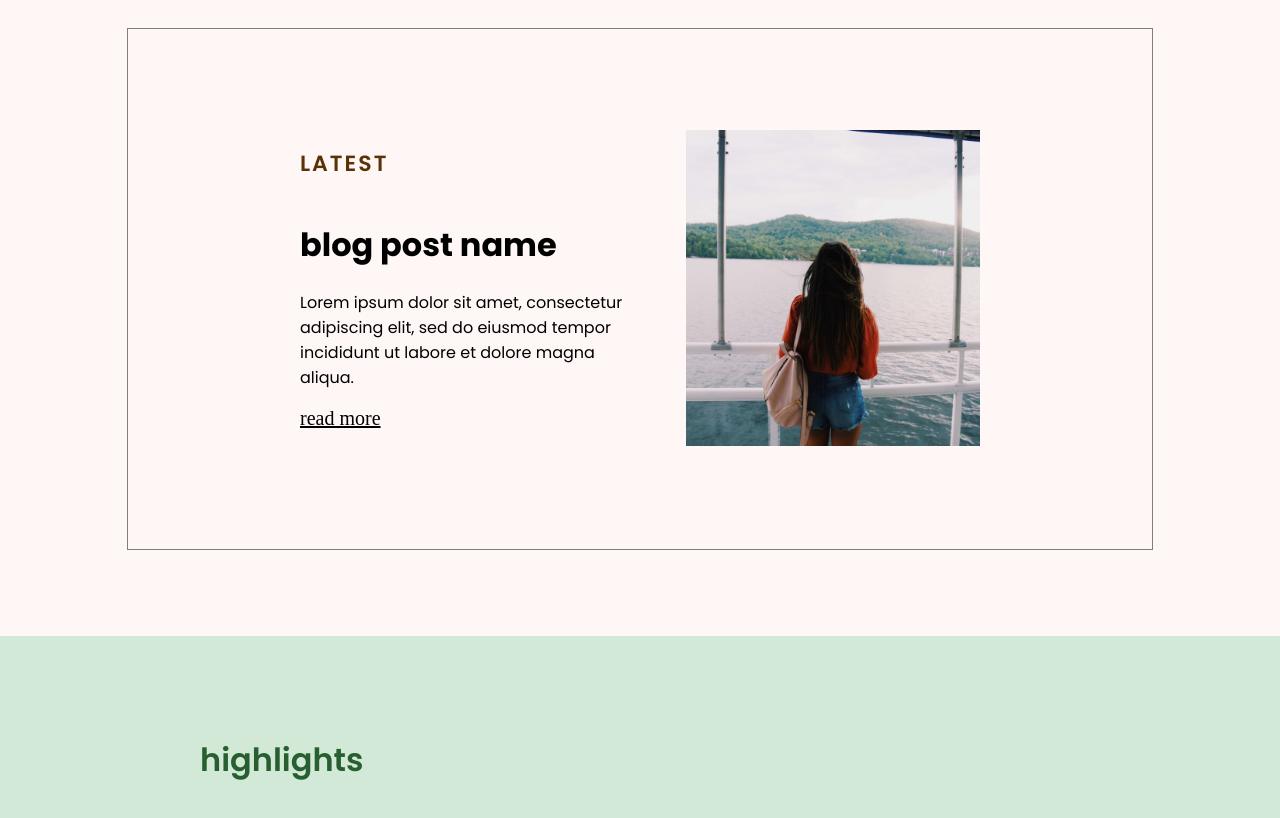
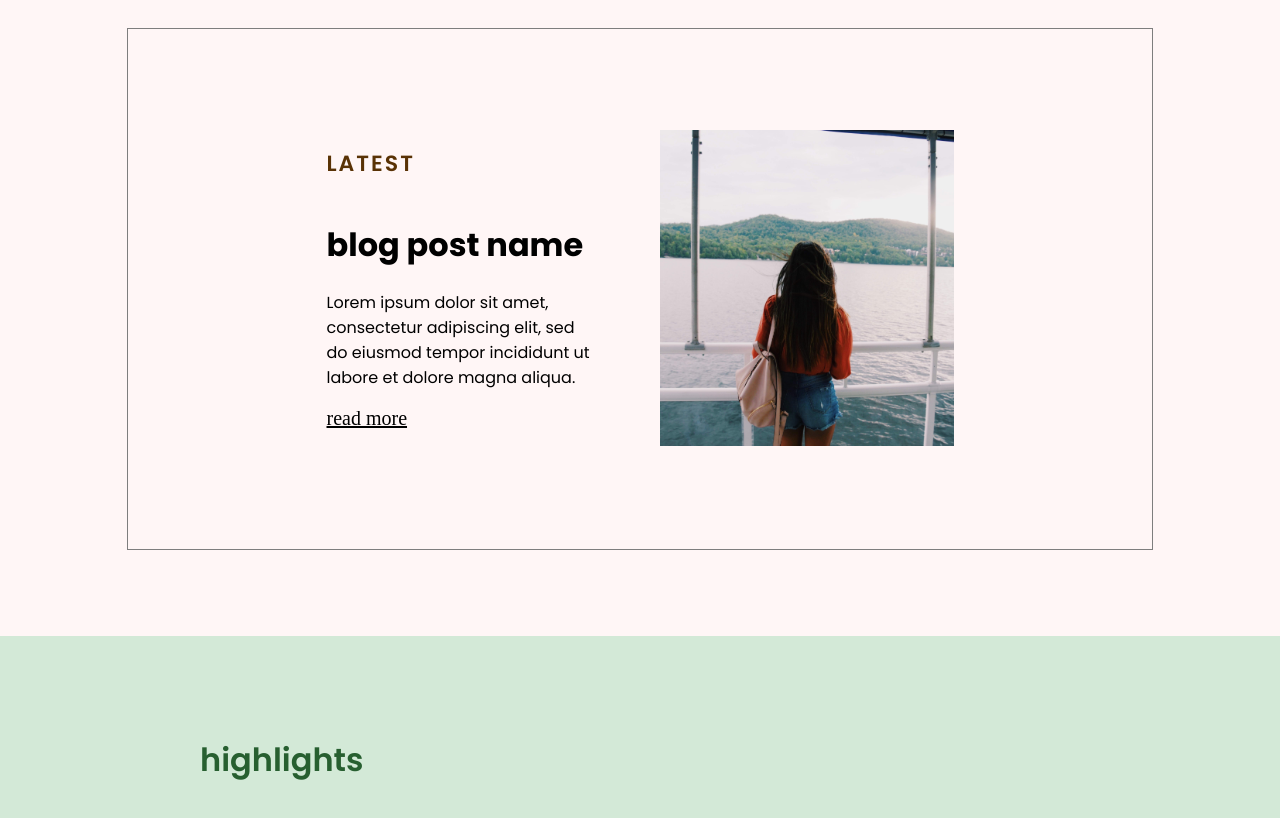
Before and after one commit to ksacbibi/kyleigh-chronicles, a React (Create React App) app: page / in a window 1280 px wide. Shown: the part 860-1678 px from the top of the page. Built offline with nearby package versions, Linux system fonts and the light colour scheme; a web font is replaced by a local one.

Commit message:
Adjust Latest width

```diff
--- a/src/components/Latest.js
+++ b/src/components/Latest.js
@@ -8,8 +8,8 @@ function Latest() {
     <Flex w="100vw" h="85vh" bgColor="#FFF6F6" justifyContent="center">
       <Box w="80%" h="65%" margin="80px 100px 50px 100px" border="1px solid #7E7E7E" position="absolute" />
         <Box w="100%" margin="100px 300px 100px 300px" alignContent="center" justifyContent="center" padding="55px 0 55px 0">
-          <HStack w="100%" justifyContent="space-between">
-            <Box textAlign="left" width="350px" >
+          <HStack w="100%" justifyContent="space-around">
+            <Box textAlign="left" width="40%" >
               <h2
                 className="poppins-semibold"
                 style={{
```
